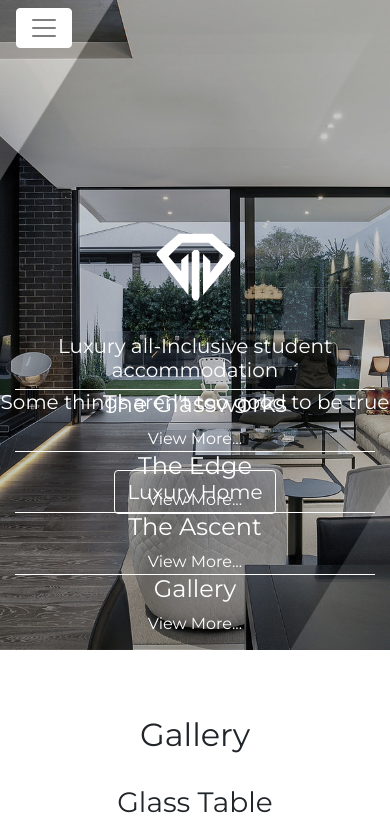
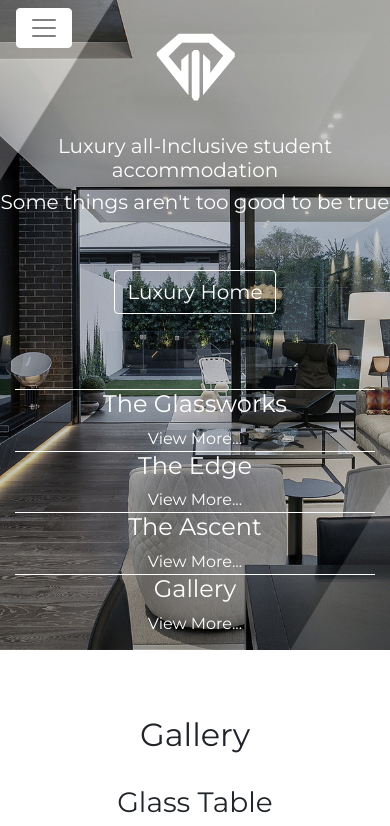
Before and after one commit to VentsislavKostadinov/Luxury-Home, a plain HTML site: page index.html in a window 390 px wide. Shown: the top 826 px of the page. Drawn offline with Linux system fonts and the light colour scheme.

Commit message:
Luxury-Home

```diff
--- a/less/style.css
+++ b/less/style.css
@@ -82,6 +82,11 @@ header .btn-link:hover {
   }
   header article h3 {
     font-size: 20px;
+  }
+}
+@media (max-width: 845px) {
+  header article {
+    padding-top: 0;
   }
 }
 /* POP UP BUTTON */
```
